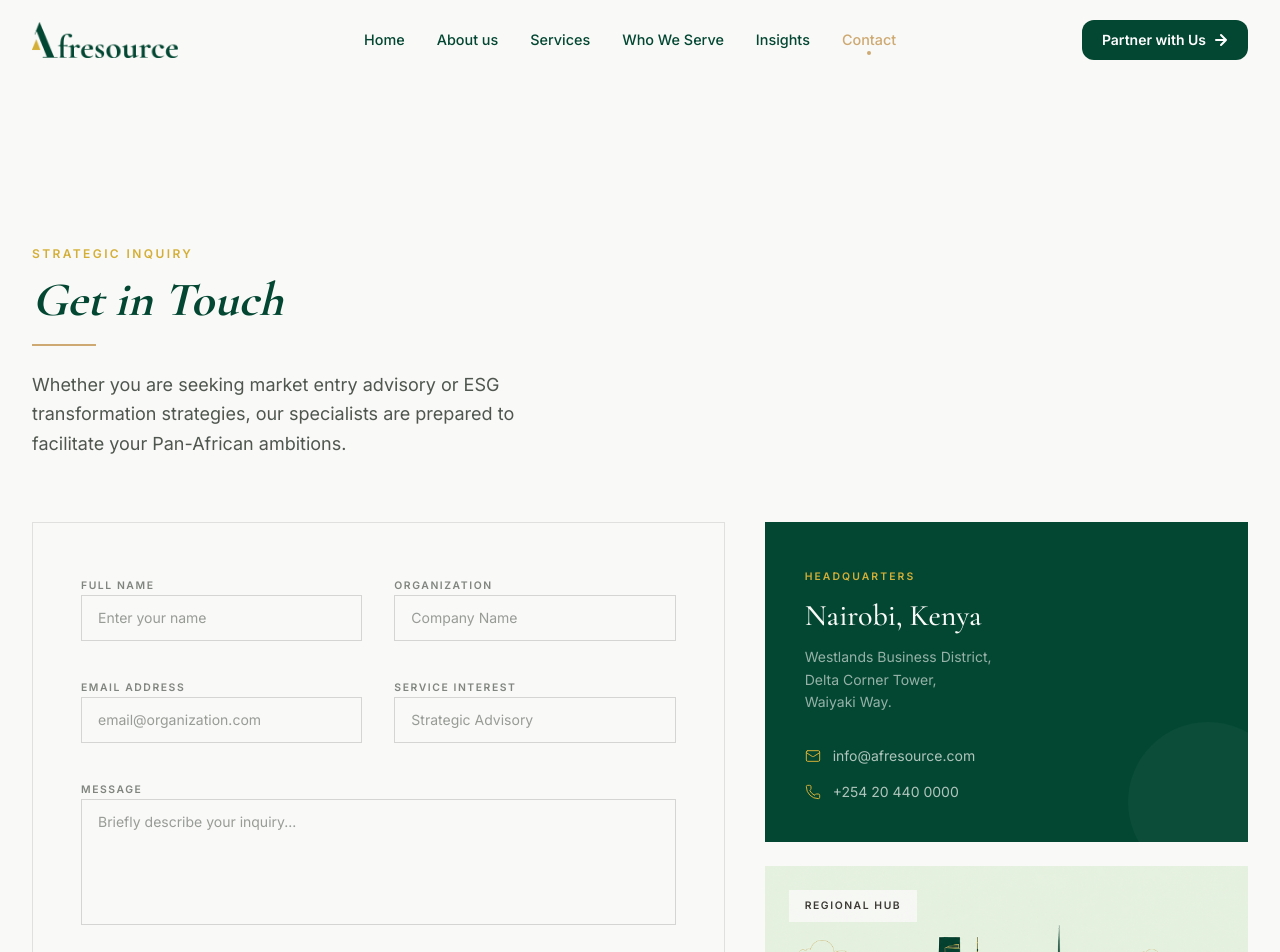
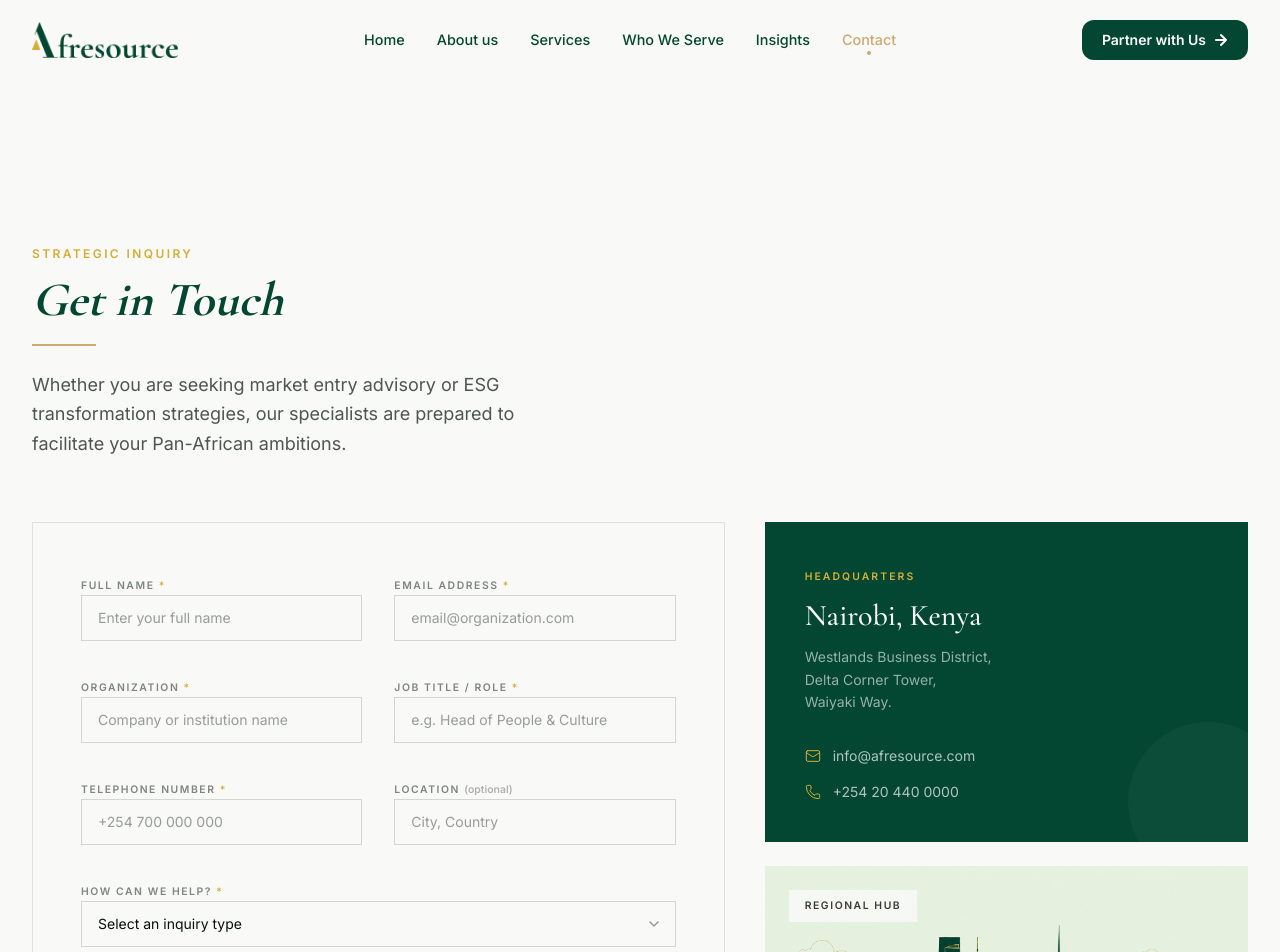
Before and after one commit to Otonda1/AfresourceDev, a Next.js app: page /contact in a window 1280 px wide. Shown: the top 952 px of the page. Built offline with nearby package versions, Linux system fonts and the light colour scheme.

Commit message:
Revise ContactSection for improved clarity and engagement; update form fields to include required indicators, enhance placeholders, and add inquiry type dropdown for better user experience.

```diff
--- a/app/(landing-page)/contact/sections/ContactSection.tsx
+++ b/app/(landing-page)/contact/sections/ContactSection.tsx
@@ -1,9 +1,15 @@
-// app/contact/sections/ContactSection.tsx
 "use client";
 
 import { motion } from "framer-motion";
 import Image from "next/image";
 import { Mail, Phone, ArrowRight } from "lucide-react";
+
+const inquiryTypes = [
+  "Organizational Readiness Assessment",
+  "Workforce Transition & Integration Solutions",
+  "Organizational Performance & Capability Solutions",
+  "General Inquiry",
+];
 
 export default function ContactSection() {
   return (
@@ -50,62 +56,142 @@ export default function ContactSection() {
           >
             <form className="border border-foreground/10 p-6 md:p-10 lg:p-12">
               <div className="grid grid-cols-1 gap-6 md:grid-cols-2 md:gap-8">
-                {/* Full Name */}
+                {/* Full Name — required */}
                 <div className="space-y-2">
                   <label className="font-body-semibold text-[0.65rem] uppercase tracking-[0.15em] text-foreground/50">
-                    Full Name
+                    Full Name <span className="text-accent">*</span>
                   </label>
                   <input
                     type="text"
-                    placeholder="Enter your name"
+                    required
+                    placeholder="Enter your full name"
                     className="w-full border border-foreground/15 bg-transparent px-4 py-3 font-body-normal text-sm text-foreground placeholder:text-foreground/40 transition-colors duration-200 focus:border-primary focus:outline-none"
                   />
                 </div>
 
-                {/* Organization */}
+                {/* Email Address — required */}
                 <div className="space-y-2">
                   <label className="font-body-semibold text-[0.65rem] uppercase tracking-[0.15em] text-foreground/50">
-                    Organization
-                  </label>
-                  <input
-                    type="text"
-                    placeholder="Company Name"
-                    className="w-full border border-foreground/15 bg-transparent px-4 py-3 font-body-normal text-sm text-foreground placeholder:text-foreground/40 transition-colors duration-200 focus:border-primary focus:outline-none"
-                  />
-                </div>
-
-                {/* Email */}
-                <div className="space-y-2">
-                  <label className="font-body-semibold text-[0.65rem] uppercase tracking-[0.15em] text-foreground/50">
-                    Email Address
+                    Email Address <span className="text-accent">*</span>
                   </label>
                   <input
                     type="email"
+                    required
                     placeholder="email@organization.com"
                     className="w-full border border-foreground/15 bg-transparent px-4 py-3 font-body-normal text-sm text-foreground placeholder:text-foreground/40 transition-colors duration-200 focus:border-primary focus:outline-none"
                   />
                 </div>
 
-                {/* Service Interest */}
+                {/* Organization — required */}
                 <div className="space-y-2">
                   <label className="font-body-semibold text-[0.65rem] uppercase tracking-[0.15em] text-foreground/50">
-                    Service Interest
+                    Organization <span className="text-accent">*</span>
                   </label>
                   <input
                     type="text"
-                    placeholder="Strategic Advisory"
+                    required
+                    placeholder="Company or institution name"
                     className="w-full border border-foreground/15 bg-transparent px-4 py-3 font-body-normal text-sm text-foreground placeholder:text-foreground/40 transition-colors duration-200 focus:border-primary focus:outline-none"
                   />
+                </div>
+
+                {/* Job Title / Role — required */}
+                <div className="space-y-2">
+                  <label className="font-body-semibold text-[0.65rem] uppercase tracking-[0.15em] text-foreground/50">
+                    Job Title / Role <span className="text-accent">*</span>
+                  </label>
+                  <input
+                    type="text"
+                    required
+                    placeholder="e.g. Head of People & Culture"
+                    className="w-full border border-foreground/15 bg-transparent px-4 py-3 font-body-normal text-sm text-foreground placeholder:text-foreground/40 transition-colors duration-200 focus:border-primary focus:outline-none"
+                  />
+                </div>
+
+                {/* Telephone Number — required */}
+                <div className="space-y-2">
+                  <label className="font-body-semibold text-[0.65rem] uppercase tracking-[0.15em] text-foreground/50">
+                    Telephone Number <span className="text-accent">*</span>
+                  </label>
+                  <input
+                    type="tel"
+                    required
+                    placeholder="+254 700 000 000"
+                    className="w-full border border-foreground/15 bg-transparent px-4 py-3 font-body-normal text-sm text-foreground placeholder:text-foreground/40 transition-colors duration-200 focus:border-primary focus:outline-none"
+                  />
+                </div>
+
+                {/* Location — optional */}
+                <div className="space-y-2">
+                  <label className="font-body-semibold text-[0.65rem] uppercase tracking-[0.15em] text-foreground/50">
+                    Location{" "}
+                    <span className="normal-case tracking-normal text-foreground/30">
+                      (optional)
+                    </span>
+                  </label>
+                  <input
+                    type="text"
+                    placeholder="City, Country"
+                    className="w-full border border-foreground/15 bg-transparent px-4 py-3 font-body-normal text-sm text-foreground placeholder:text-foreground/40 transition-colors duration-200 focus:border-primary focus:outline-none"
+                  />
+                </div>
+
+                {/* How Can We Help — dropdown, full width */}
+                <div className="space-y-2 md:col-span-2">
+                  <label className="font-body-semibold text-[0.65rem] uppercase tracking-[0.15em] text-foreground/50">
+                    How Can We Help? <span className="text-accent">*</span>
+                  </label>
+                  <div className="relative">
+                    <select
+                      required
+                      defaultValue=""
+                      className="w-full appearance-none border border-foreground/15 bg-transparent px-4 py-3 font-body-normal text-sm text-foreground transition-colors duration-200 focus:border-primary focus:outline-none"
+                    >
+                      <option value="" disabled className="text-foreground/40">
+                        Select an inquiry type
+                      </option>
+                      {inquiryTypes.map((type) => (
+                        <option
+                          key={type}
+                          value={type}
+                          className="bg-background text-foreground"
+                        >
+                          {type}
+                        </option>
+                      ))}
+                    </select>
+                    {/* Custom chevron */}
+                    <div className="pointer-events-none absolute inset-y-0 right-4 flex items-center">
+                      <svg
+                        width="12"
+                        height="12"
+                        viewBox="0 0 12 12"
+                        fill="none"
+                        className="text-foreground/40"
+                      >
+                        <path
+                          d="M2 4l4 4 4-4"
+                          stroke="currentColor"
+                          strokeWidth="1.5"
+                          strokeLinecap="round"
+                          strokeLinejoin="round"
+                        />
+                      </svg>
+                    </div>
+                  </div>
                 </div>
 
                 {/* Message — full width */}
                 <div className="space-y-2 md:col-span-2">
                   <label className="font-body-semibold text-[0.65rem] uppercase tracking-[0.15em] text-foreground/50">
-                    Message
+                    Message{" "}
+                    <span className="normal-case tracking-normal text-foreground/30">
+                      (optional)
+                    </span>
                   </label>
                   <textarea
                     rows={5}
-                    placeholder="Briefly describe your inquiry..."
+                    placeholder="Briefly describe your inquiry or the challenge your organization is facing..."
                     className="w-full resize-none border border-foreground/15 bg-transparent px-4 py-3 font-body-normal text-sm text-foreground placeholder:text-foreground/40 transition-colors duration-200 focus:border-primary focus:outline-none"
                   />
                 </div>
@@ -123,7 +209,8 @@ export default function ContactSection() {
               </div>
 
               <p className="mt-6 font-body-normal text-xs text-foreground/40">
-                * All inquiries reviewed with care and discretion.
+                <span className="text-accent">*</span> Required fields. All
+                inquiries reviewed with care and discretion.
               </p>
             </form>
           </motion.div>
@@ -138,7 +225,6 @@ export default function ContactSection() {
               viewport={{ once: true, margin: "-50px" }}
               transition={{ duration: 0.7, delay: 0.3, ease: "easeOut" }}
             >
-              {/* Subtle globe watermark */}
               <div className="pointer-events-none absolute -bottom-10 -right-10 h-40 w-40 rounded-full bg-background/3" />
 
               <span className="font-body-semibold text-[0.65rem] uppercase tracking-[0.2em] text-accent">
@@ -163,6 +249,7 @@ export default function ContactSection() {
                   <Mail className="h-4 w-4 text-accent" strokeWidth={1.5} />
                   info@afresource.com
                 </a>
+
                 <a
                   href="tel:+254204400000"
                   className="flex items-center gap-3 font-body-normal text-sm text-background/70 transition-colors duration-200 hover:text-accent"
@@ -173,7 +260,7 @@ export default function ContactSection() {
               </div>
             </motion.div>
 
-            {/* Regional Hub Card — with Nairobi skyline image */}
+            {/* Regional Hub Card */}
             <motion.div
               className="relative overflow-hidden bg-[#3d3a35]"
               initial={{ opacity: 0, y: 40 }}
@@ -181,7 +268,6 @@ export default function ContactSection() {
               viewport={{ once: true, margin: "-50px" }}
               transition={{ duration: 0.7, delay: 0.4, ease: "easeOut" }}
             >
-              {/* Skyline Image */}
               <div className="relative aspect-video w-full overflow-hidden">
                 <Image
                   src="/nairobi-skyline-themed.png"
@@ -189,7 +275,6 @@ export default function ContactSection() {
                   fill
                   className="object-cover object-bottom"
                 />
-                {/* Bottom fade into card background */}
                 <div className="absolute left-6 top-6">
                   <span className="inline-block bg-background/90 px-4 py-2 font-body-semibold text-[0.65rem] uppercase tracking-[0.15em] text-[#3d3a35]">
                     Regional Hub
```
